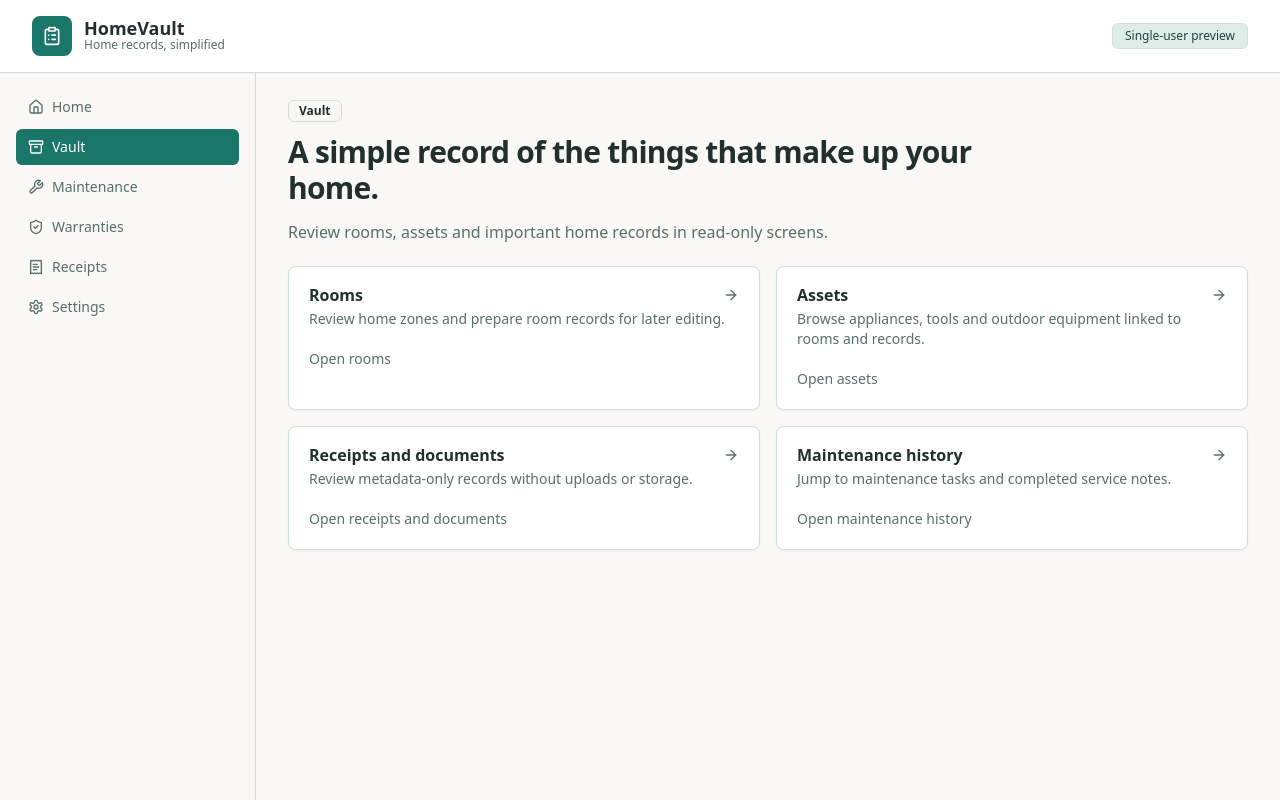
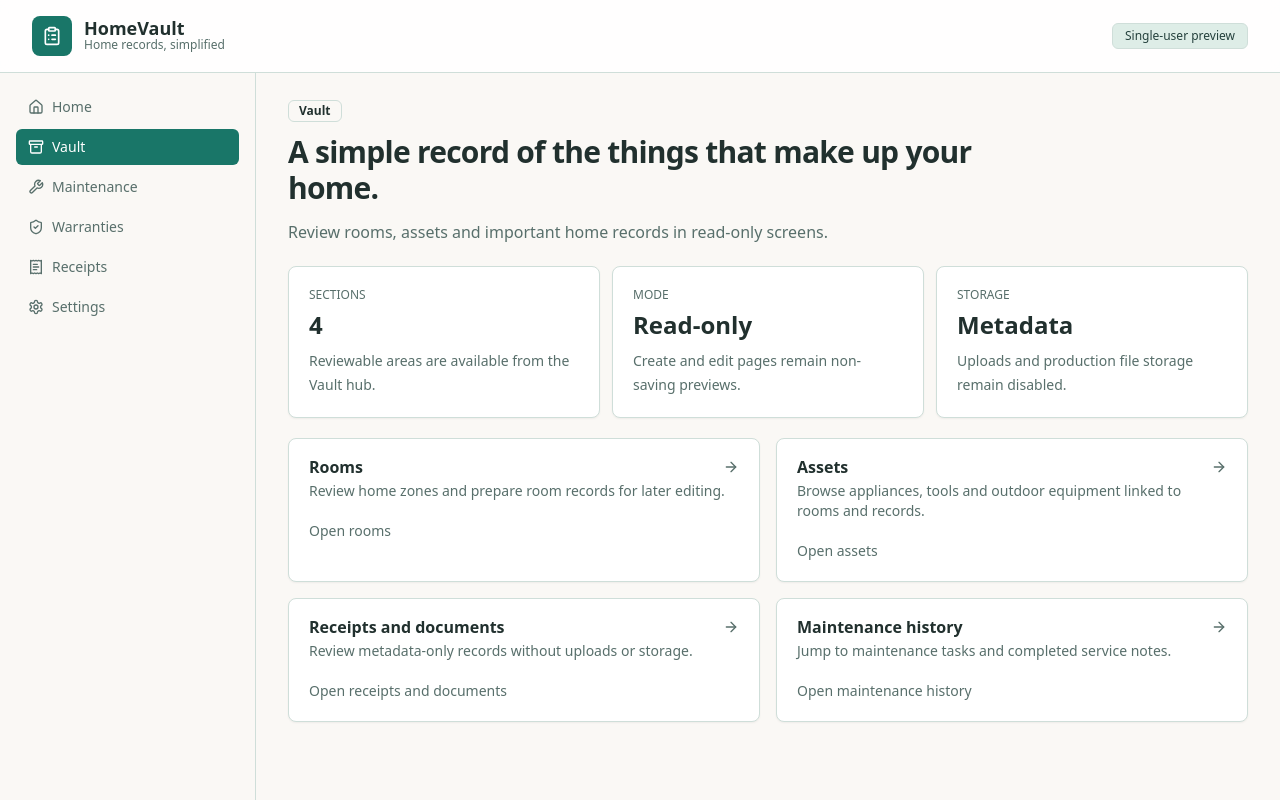
Before and after one commit to LatinMaestro/HomeVault, a Next.js app: page /vault in a window 1280 px wide. Built offline with nearby package versions, Linux system fonts and the light colour scheme.

Commit message:
Add vault hub review summary

```diff
--- a/src/app/vault/page.tsx
+++ b/src/app/vault/page.tsx
@@ -4,6 +4,7 @@ import { ArrowRight } from "lucide-react";
 
 import { AppShell } from "@/components/app-shell";
 import { PageHeader } from "@/components/page-header";
+import { ReviewSummary } from "@/components/review-summary";
 import { Card, CardContent, CardDescription, CardHeader, CardTitle } from "@/components/ui/card";
 
 export const metadata: Metadata = {
@@ -43,6 +44,25 @@ export default function VaultPage() {
           title="A simple record of the things that make up your home."
           description="Review rooms, assets and important home records in read-only screens."
         />
+        <ReviewSummary
+          items={[
+            {
+              label: "Sections",
+              value: `${vaultSections.length}`,
+              detail: "Reviewable areas are available from the Vault hub.",
+            },
+            {
+              label: "Mode",
+              value: "Read-only",
+              detail: "Create and edit pages remain non-saving previews.",
+            },
+            {
+              label: "Storage",
+              value: "Metadata",
+              detail: "Uploads and production file storage remain disabled.",
+            },
+          ]}
+        />
 
         <div className="grid gap-4 md:grid-cols-2">
           {vaultSections.map((section) => (
```
